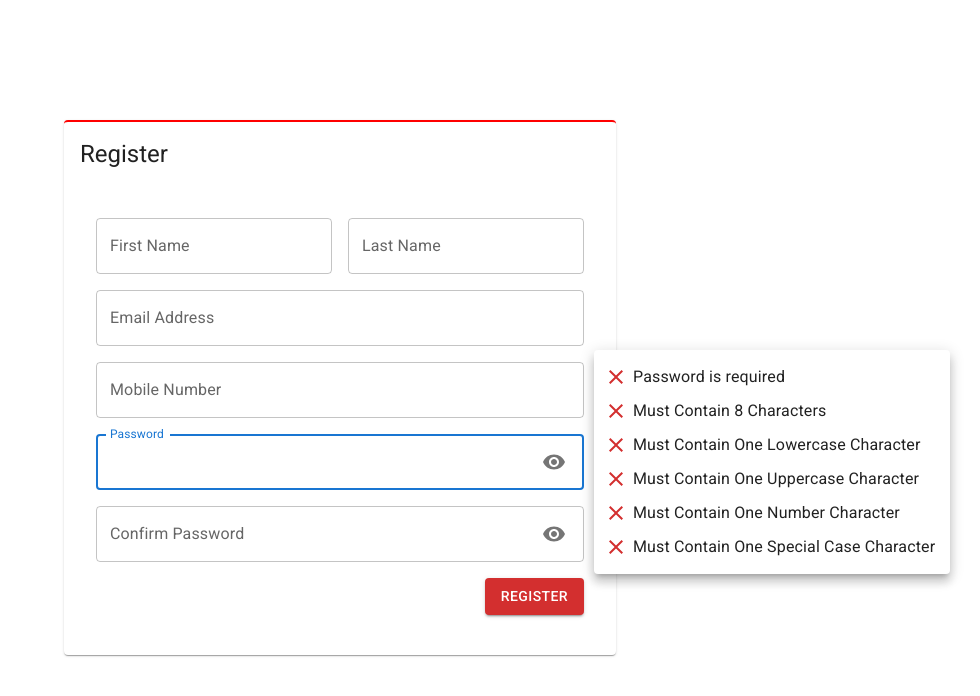
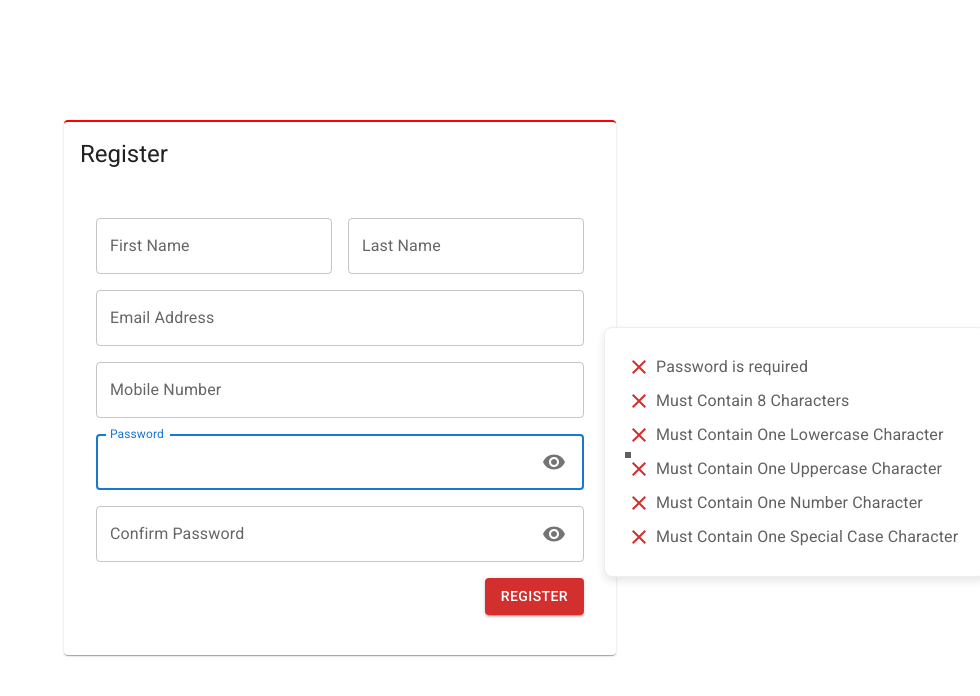
Before and after one commit to Millroy094/oauth-server, a React (Vite) app in the folder packages/frontend/: page /register in a window 1280 px wide. Both pictures are taken after a click on the element "Password". Shown: the top 696 px of the page, without its empty margins (300-1280 px from the left). Built offline with nearby package versions, Linux system fonts and the light colour scheme.

Commit message:
feat: tweaks

```diff
--- a/packages/frontend/src/components/PasswordField.tsx
+++ b/packages/frontend/src/components/PasswordField.tsx
@@ -1,7 +1,7 @@
-import React, { FC, useState } from 'react';
-import { IconButton, InputAdornment, TextField } from '@mui/material';
-import { VisibilityOff, Visibility } from '@mui/icons-material';
-import { UseFormRegister } from 'react-hook-form';
+import React, { FC, useState } from "react";
+import { IconButton, InputAdornment, TextField } from "@mui/material";
+import { VisibilityOff, Visibility } from "@mui/icons-material";
+import { UseFormRegister } from "react-hook-form";
 
 interface PasswordFieldProps {
   register: UseFormRegister<any>;
@@ -11,15 +11,25 @@ interface PasswordFieldProps {
   error: boolean;
   helperText?: string;
   onFocus?: React.FocusEventHandler;
+  onBlur?: React.FocusEventHandler;
 }
 
 const PasswordField: FC<PasswordFieldProps> = (props) => {
-  const { name, label, register, error, helperText, required, onFocus } = props;
+  const {
+    name,
+    label,
+    register,
+    error,
+    helperText,
+    required,
+    onFocus,
+    onBlur,
+  } = props;
   const [showPassword, setShowPassword] = useState(false);
 
   const handleClickShowPassword = () => setShowPassword((show) => !show);
   const handleMouseDownPassword = (
-    event: React.MouseEvent<HTMLButtonElement>,
+    event: React.MouseEvent<HTMLButtonElement>
   ) => {
     event.preventDefault();
   };
@@ -30,16 +40,16 @@ const PasswordField: FC<PasswordFieldProps> = (props) => {
       required={required ?? false}
       error={error}
       helperText={helperText}
-      type={showPassword ? 'text' : 'password'}
-      variant='outlined'
+      type={showPassword ? "text" : "password"}
+      variant="outlined"
       InputProps={{
         endAdornment: (
-          <InputAdornment position='end' sx={{ p: 1 }}>
+          <InputAdornment position="end" sx={{ p: 1 }}>
             <IconButton
-              aria-label='toggle password visibility'
+              aria-label="toggle password visibility"
               onClick={handleClickShowPassword}
               onMouseDown={handleMouseDownPassword}
-              edge='end'
+              edge="end"
             >
               {showPassword ? <VisibilityOff /> : <Visibility />}
             </IconButton>
@@ -47,6 +57,7 @@ const PasswordField: FC<PasswordFieldProps> = (props) => {
         ),
       }}
       onFocus={onFocus}
+      onBlur={onBlur}
       fullWidth
     />
   );
--- a/packages/frontend/src/pages/Register/PasswordPopover.tsx
+++ b/packages/frontend/src/pages/Register/PasswordPopover.tsx
@@ -1,44 +1,74 @@
-import { FC } from 'react';
-import get from 'lodash/get';
-import { Grid, Popover, Typography, styled } from '@mui/material';
-import { Close, Check } from '@mui/icons-material';
-import { FieldErrors } from 'react-hook-form';
+import { FC, LegacyRef, useState } from "react";
+import get from "lodash/get";
+import { Grid, Popper, Typography, styled } from "@mui/material";
+import { Close, Check } from "@mui/icons-material";
+import { FieldErrors } from "react-hook-form";
+import { grey } from "@mui/material/colors";
 
-const StyledPopover = styled(Popover)({
-  marginLeft: '10px',
+const StyledPopper = styled(Popper)(({ theme }) => ({
+  marginLeft: "10px",
+  backgroundColor: `${theme.palette.mode === "dark" ? grey[900] : "#fff"}`,
+  borderRadius: "8px",
+  border: `1px solid ${theme.palette.mode === "dark" ? grey[700] : grey[200]}`,
+  boxShadow: `${
+    theme.palette.mode === "dark"
+      ? "0px 4px 8px rgb(0 0 0 / 0.7)"
+      : "0px 4px 8px rgb(0 0 0 / 0.1)"
+  }`,
+  padding: "0.75rem",
+  color: `${theme.palette.mode === "dark" ? grey[100] : grey[700]}`,
+  fontSize: "0.875rem",
+  opacity: 1,
+  margin: "0.25rem 0",
+}));
+
+const Arrow = styled("span")({
+  position: "absolute",
+  fontSize: 7,
+  width: "3em",
+  height: "3em",
+  "&::before": {
+    content: '""',
+    margin: "auto",
+    display: "block",
+    width: 0,
+    height: 0,
+    borderStyle: "solid",
+  },
 });
 
 interface PasswordPopoverProps {
   open: boolean;
   anchorEl: HTMLElement | null;
-  handleClose: () => void;
   errors: FieldErrors<IRegisterFormInput>;
   dirtyFields: Record<string, boolean>;
 }
 
 const passwordFieldValidationMessages = {
   password: [
-    'Password is required',
-    'Must Contain 8 Characters',
-    'Must Contain One Lowercase Character',
-    'Must Contain One Uppercase Character',
-    'Must Contain One Number Character',
-    'Must Contain  One Special Case Character',
+    "Password is required",
+    "Must Contain 8 Characters",
+    "Must Contain One Lowercase Character",
+    "Must Contain One Uppercase Character",
+    "Must Contain One Number Character",
+    "Must Contain  One Special Case Character",
   ],
   confirmPassword: [
-    'Password confirmation is required',
-    'Passwords must match',
+    "Password confirmation is required",
+    "Passwords must match",
   ],
 };
 
 const PasswordPopover: FC<PasswordPopoverProps> = (props) => {
-  const { open, anchorEl, handleClose, errors, dirtyFields } = props;
-  const fieldName = anchorEl?.firstElementChild?.getAttribute('name') ?? '';
+  const { open, anchorEl, errors, dirtyFields } = props;
+  const [arrowRef, setArrowRef] = useState(null);
+
+  const fieldName = anchorEl?.firstElementChild?.getAttribute("name") ?? "";
 
   const fieldValidationMessages = get(
     passwordFieldValidationMessages,
     fieldName,
-    [],
+    []
   );
 
   if (fieldValidationMessages.length === 0) {
@@ -50,41 +80,45 @@ const PasswordPopover: FC<PasswordPopoverProps> = (props) => {
       const foundErrors = get(fieldErrorsByType, errorTypeKey);
       return foundErrors ? errors.concat(foundErrors) : errors;
     },
-    [],
+    []
   );
 
   return (
-    <StyledPopover
+    <StyledPopper
       open={open}
       anchorEl={anchorEl}
-      onClose={handleClose}
-      anchorPosition={{ left: 500, top: 0 }}
-      anchorOrigin={{
-        vertical: 'center',
-        horizontal: 'right',
-      }}
-      transformOrigin={{
-        vertical: 'center',
-        horizontal: 'left',
-      }}
-      disableAutoFocus
-      disableEnforceFocus
-      disableRestoreFocus
+      placement="right"
+      modifiers={[
+        {
+          name: "arrow",
+          enabled: true,
+          options: {
+            element: arrowRef,
+          },
+        },
+        {
+          name: "offset",
+          options: {
+            offset: [-10, 20],
+          },
+        },
+      ]}
     >
-      <Grid container direction='column' sx={{ p: '10px' }}>
+      <Grid container direction="column" sx={{ p: "10px" }}>
         {fieldValidationMessages.map((fieldValidationMessage) => (
-          <Grid key={fieldValidationMessage} container item alignItems='center'>
+          <Grid key={fieldValidationMessage} container item alignItems="center">
             {fieldErrors.includes(fieldValidationMessage) ||
             !dirtyFields[fieldName] ? (
-              <Close color='error' />
+              <Close color="error" />
             ) : (
-              <Check color='success' />
+              <Check color="success" />
             )}
-            <Typography sx={{ p: '5px' }}>{fieldValidationMessage}</Typography>
+            <Typography sx={{ p: "5px" }}>{fieldValidationMessage}</Typography>
           </Grid>
         ))}
       </Grid>
-    </StyledPopover>
+      <Arrow ref={setArrowRef as LegacyRef<HTMLSpanElement>} />
+    </StyledPopper>
   );
 };
 
--- a/packages/frontend/src/pages/Register/index.tsx
+++ b/packages/frontend/src/pages/Register/index.tsx
@@ -1,4 +1,4 @@
-import React, { FC } from 'react';
+import React, { FC } from "react";
 import {
   Button,
   Card,
@@ -8,33 +8,33 @@ import {
   Grid,
   TextField,
   styled,
-} from '@mui/material';
-import PasswordField from '../../components/PasswordField';
-import { yupResolver } from '@hookform/resolvers/yup';
-import { useForm } from 'react-hook-form';
-import schema from './schema';
-import PasswordPopover from './PasswordPopover';
+} from "@mui/material";
+import PasswordField from "../../components/PasswordField";
+import { yupResolver } from "@hookform/resolvers/yup";
+import { useForm } from "react-hook-form";
+import schema from "./schema";
+import PasswordPopover from "./PasswordPopover";
 
 const StyledCard = styled(Card)({
-  borderTop: '2px solid red',
+  borderTop: "2px solid red",
 });
 
 const Register: FC<{}> = () => {
   const {
     register,
     handleSubmit,
-    formState: { errors, touchedFields, dirtyFields },
+    formState: { errors, dirtyFields },
   } = useForm<IRegisterFormInput>({
     resolver: yupResolver(schema, {}),
-    criteriaMode: 'all',
-    mode: 'onChange',
+    criteriaMode: "all",
+    mode: "onChange",
     defaultValues: {
-      firstName: '',
-      lastName: '',
-      email: '',
-      password: '',
-      confirmPassword: '',
-      mobile: '',
+      firstName: "",
+      lastName: "",
+      email: "",
+      password: "",
+      confirmPassword: "",
+      mobile: "",
     },
   });
 
@@ -53,81 +53,83 @@ const Register: FC<{}> = () => {
     try {
       console.log(data);
     } catch (err) {
-      console.log('error registering user');
+      console.log("error registering user");
     }
   };
 
   return (
-    <Container maxWidth='sm'>
+    <Container maxWidth="sm">
       <StyledCard sx={{ marginTop: 15 }}>
-        <CardHeader title='Register' />
+        <CardHeader title="Register" />
         <CardContent>
           <form onSubmit={handleSubmit(onSubmit)}>
-            <Grid container direction='column' spacing={2} sx={{ p: 2 }}>
+            <Grid container direction="column" spacing={2} sx={{ p: 2 }}>
               <Grid item container spacing={2}>
                 <Grid item xs={6}>
                   <TextField
-                    {...register('firstName')}
-                    label='First Name'
-                    variant='outlined'
+                    {...register("firstName")}
+                    label="First Name"
+                    variant="outlined"
                     fullWidth
                     error={!!errors.firstName}
                     helperText={
-                      errors.firstName ? errors.firstName.message : ''
+                      errors.firstName ? errors.firstName.message : ""
                     }
                   />
                 </Grid>
                 <Grid item xs={6}>
                   <TextField
-                    {...register('lastName')}
-                    label='Last Name'
-                    variant='outlined'
+                    {...register("lastName")}
+                    label="Last Name"
+                    variant="outlined"
                     fullWidth
                     error={!!errors.lastName}
-                    helperText={errors.lastName ? errors.lastName.message : ''}
+                    helperText={errors.lastName ? errors.lastName.message : ""}
                   />
                 </Grid>
               </Grid>
               <Grid item>
                 <TextField
-                  {...register('email')}
-                  label='Email Address'
-                  variant='outlined'
+                  {...register("email")}
+                  label="Email Address"
+                  variant="outlined"
                   fullWidth
                   error={!!errors.email}
-                  helperText={errors.email ? errors.email.message : ''}
+                  helperText={errors.email ? errors.email.message : ""}
                 />
               </Grid>
               <Grid item>
                 <TextField
-                  {...register('mobile')}
-                  label='Mobile Number'
-                  variant='outlined'
+                  {...register("mobile")}
+                  label="Mobile Number"
+                  variant="outlined"
                   fullWidth
                   error={!!errors.mobile}
-                  helperText={errors.mobile ? errors.mobile.message : ''}
+                  helperText={errors.mobile ? errors.mobile.message : ""}
                 />
               </Grid>
               <Grid item>
                 <PasswordField
-                  name='password'
-                  label='Password'
+                  name="password"
+                  label="Password"
                   onFocus={handleFocus}
+                  onBlur={handleClose}
                   register={register}
                   error={!!errors.password}
                 />
               </Grid>
               <Grid item>
                 <PasswordField
-                  name='confirmPassword'
-                  label='Confirm Password'
+                  name="confirmPassword"
+                  label="Confirm Password"
                   onFocus={handleFocus}
+                  onBlur={handleClose}
                   register={register}
                   error={!!errors.confirmPassword}
                 />
               </Grid>
-              <Grid item alignSelf='flex-end'>
-                <Button variant='contained' color='error' type='submit'>
+              <Grid item alignSelf="flex-end">
+                <Button variant="contained" color="error" type="submit">
                   Register
                 </Button>
               </Grid>
```
Also changed, not shown: 1 other file (tests, documents, lock files or other folders).
